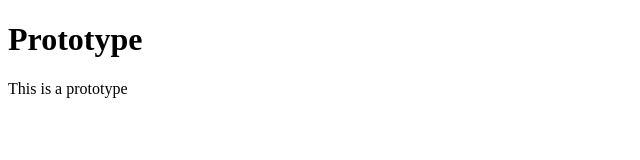
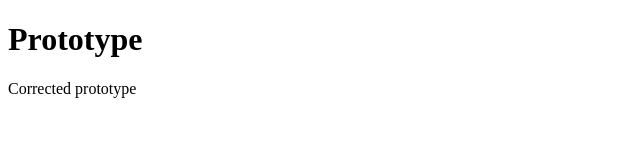
Before and after one commit to slimpython/git_test_website, a plain HTML site: page index.html in a window 1280 px wide. Shown: the full height of the page, 0-640 px from the left. Drawn offline with Linux system fonts and the light colour scheme.

Commit message:
corrected by adding head element

```diff
--- a/index.html
+++ b/index.html
@@ -1,11 +1,12 @@
 <!DOCTYPE html>
 <html lang="en">
+<head>
     <meta charset="UTF-8">
-    <meta name="viewport" content="width=device-width" intial-scale="1.0">
-    <title>Webpage Prototype</title>
+    <meta name="viewport" content="width=device-width, initial-scale=1.0">
+    <title>Prototype Webpage</title>
+</head>
 <body>
     <h1>Prototype</h1>
-    <p>This is a prototype</p>
+    <p>Corrected prototype</p>
 </body>
-
 </html>
```
